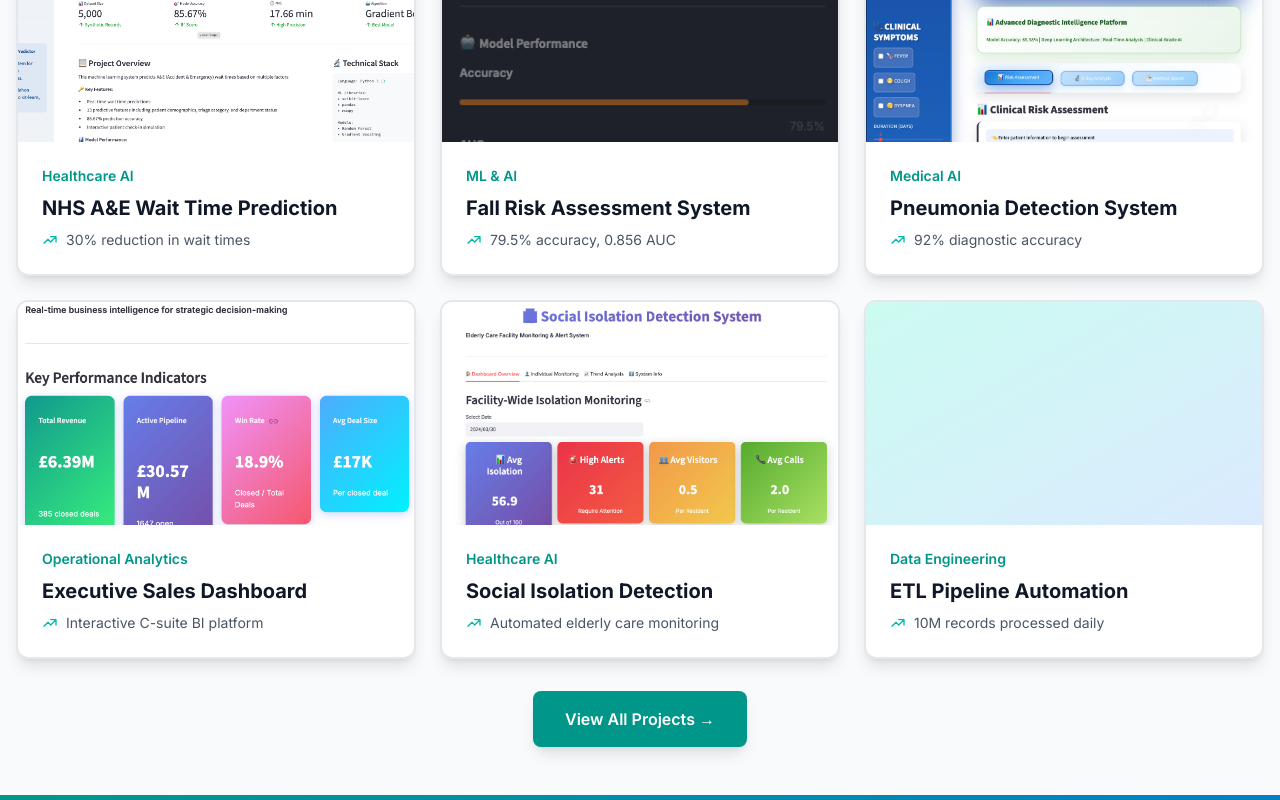
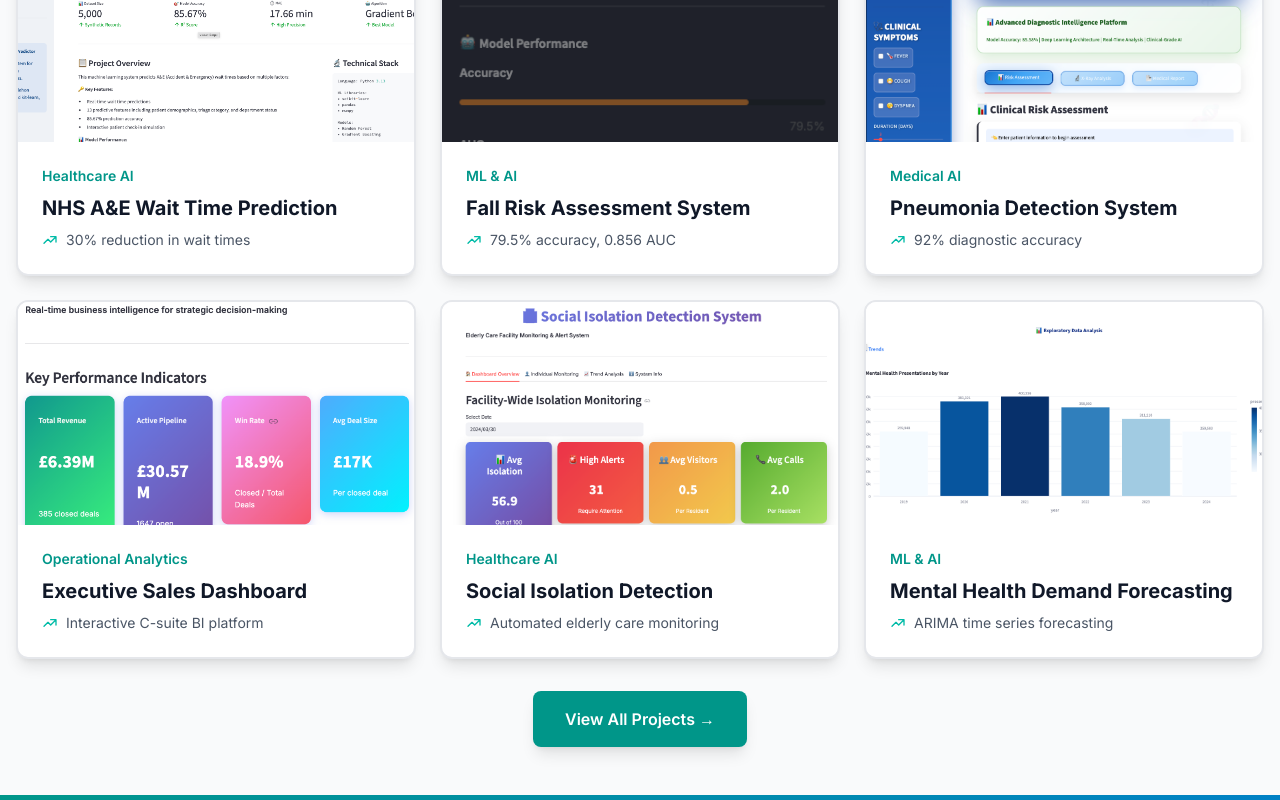
Before and after one commit to ayothetechguy/my-portfolio-website, a Next.js app: page / in a window 1280 px wide. Shown: the part 1978-2778 px from the top of the page. Built offline with nearby package versions, Linux system fonts and the light colour scheme.

Commit message:
Replace ETL Pipeline with Mental Health Forecasting project

```diff
--- a/app/page.tsx
+++ b/app/page.tsx
@@ -341,7 +341,7 @@ export default function Home() {
               { title: 'Pneumonia Detection System', category: 'Medical AI', impact: '92% diagnostic accuracy', id: 'pneumonia-detection-system' },
               { title: 'Executive Sales Dashboard', category: 'Operational Analytics', impact: 'Interactive C-suite BI platform', id: 'executive-sales-dashboard' },
               { title: 'Social Isolation Detection', category: 'Healthcare AI', impact: 'Automated elderly care monitoring', id: 'social-isolation-detection' },
-              { title: 'ETL Pipeline Automation', category: 'Data Engineering', impact: '10M records processed daily', id: null },
+              { title: 'Mental Health Demand Forecasting', category: 'ML & AI', impact: 'ARIMA time series forecasting', id: 'mental-health-demand-forecasting' },
             ].map((project, index) => {
               const CardContent = (
                 <motion.div
@@ -389,7 +389,14 @@ export default function Home() {
                       className="w-full h-full object-cover"
                     />
                   )}
-                  {!project.id || (project.id !== 'nhs-ae-wait-time-prediction' && project.id !== 'pneumonia-detection-system' && project.id !== 'fall-risk-assessment' && project.id !== 'social-isolation-detection' && project.id !== 'executive-sales-dashboard') && (
+                  {project.id === 'mental-health-demand-forecasting' && (
+                    <img
+                      src="/projects/mental-health-1.png"
+                      alt={project.title}
+                      className="w-full h-full object-cover"
+                    />
+                  )}
+                  {!project.id || (project.id !== 'nhs-ae-wait-time-prediction' && project.id !== 'pneumonia-detection-system' && project.id !== 'fall-risk-assessment' && project.id !== 'social-isolation-detection' && project.id !== 'executive-sales-dashboard' && project.id !== 'mental-health-demand-forecasting') && (
                     <div className="flex items-center justify-center h-full">
                       <svg className="w-16 h-16 text-teal-600" fill="none" viewBox="0 0 24 24" stroke="currentColor">
                         <path strokeLinecap="round" strokeLinejoin="round" strokeWidth={2} d="M9 19v-6a2 2 0 00-2-2H5a2 2 0 00-2 2v6a2 2 0 002 2h2a2 2 0 002-2zm0 0V9a2 2 0 012-2h2a2 2 0 012 2v10m-6 0a2 2 0 002 2h2a2 2 0 002-2m0 0V5a2 2 0 012-2h2a2 2 0 012 2v14a2 2 0 01-2 2h-2a2 2 0 01-2-2z" />
```
